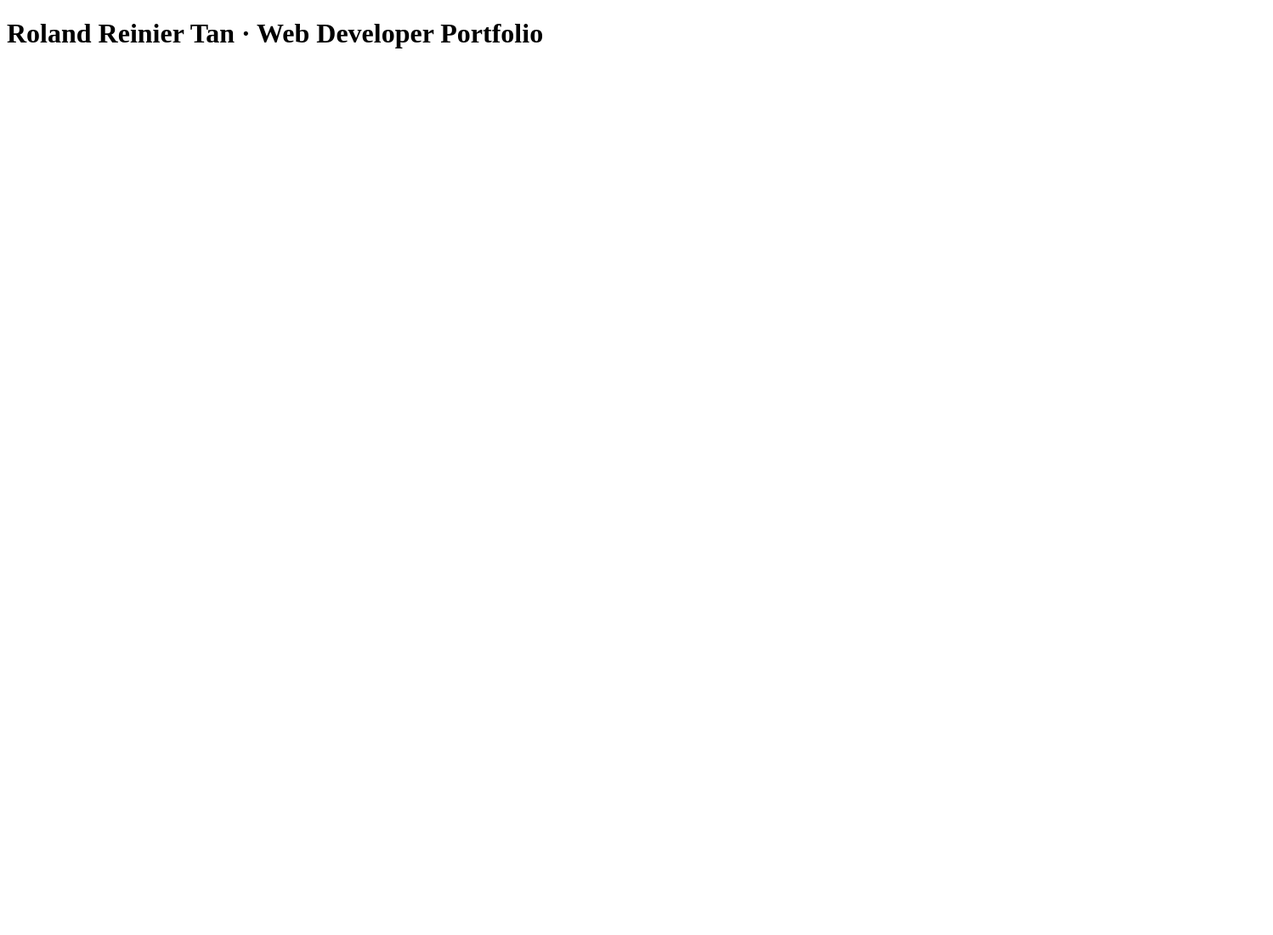
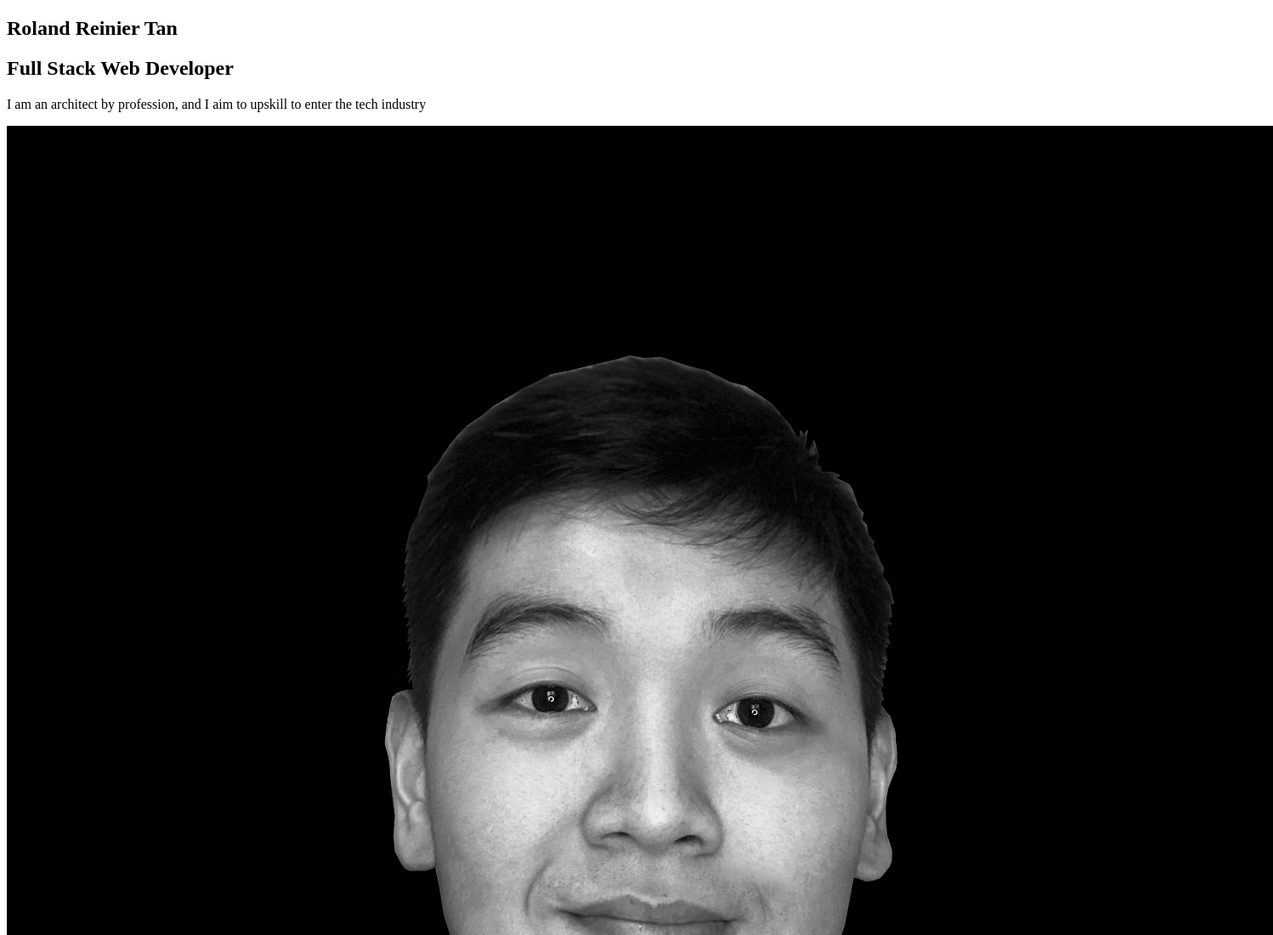
Before and after one commit to archicloud/portfolio, a plain HTML site: page index.html in a window 1280 px wide. Shown: the top 1100 px of the page at 85% size, 1498 px wide, since content can reach past the window. Before the commit the page ends 800 px from the top, so only its background shows below. Drawn offline with Linux system fonts and the light colour scheme.

Commit message:
#3 - Add some content and image to the page

```diff
--- a/index.html
+++ b/index.html
@@ -4,6 +4,14 @@
 	<title>Roland Reinier Tan &middot; Web Developer Portfolio</title>
 </head>
 <body>
-<h1>Roland Reinier Tan &middot; Web Developer Portfolio</h1>
+<div class="container">
+	<section id="landing">
+		<h1>Roland Reinier Tan</h1>
+		<h2>Full Stack Web Developer</h2>
+		<p>I am an architect by profession, and I aim to upskill to enter the tech industry</p>
+		<img src="./images/2x2.jpg" alt="My Profile Image.">
+	</section>
+	<section id="gallery"></section>
+</div>
 </body>
 </html>
```
Also changed, not shown: images/2x2.jpg (added).
